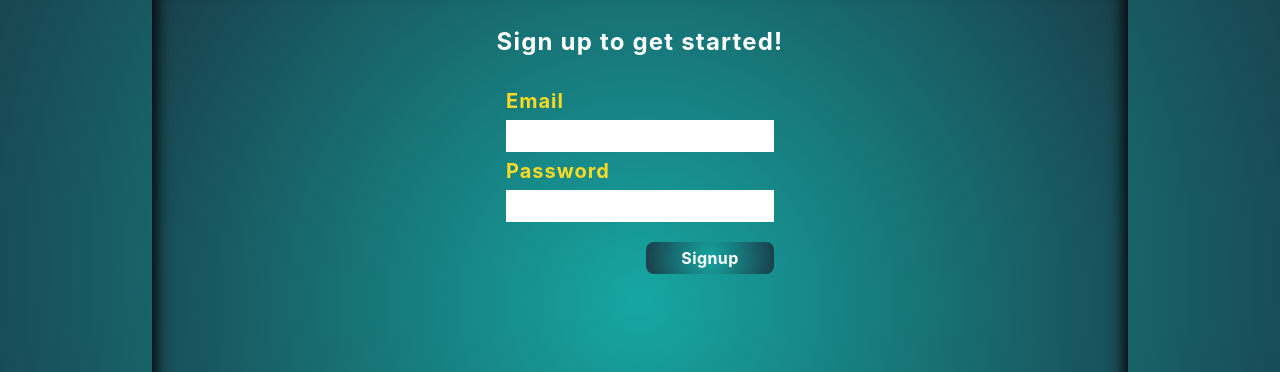
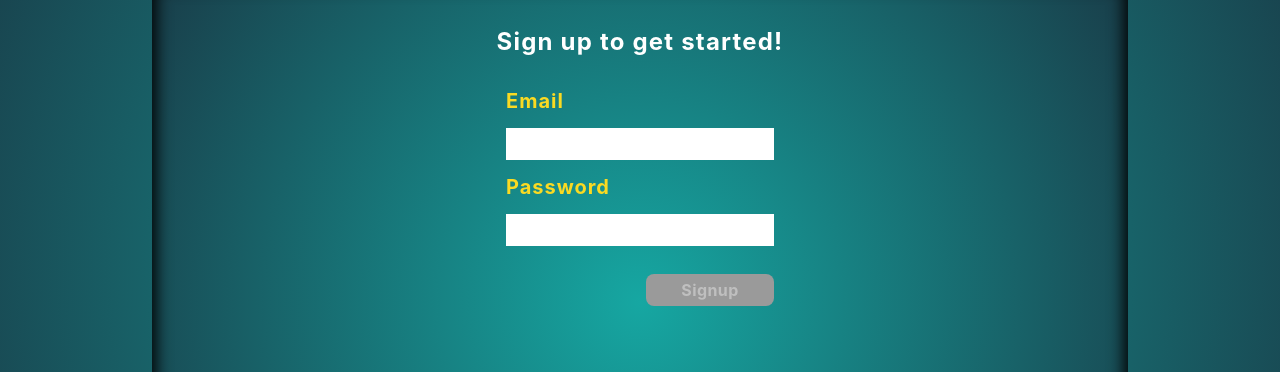
Before and after one commit to Da-Colon/whos-next-app, a React (Create React App) app: page /signup in a window 1280 px wide. Shown: the part 138-510 px from the top of the page. Built offline with nearby package versions, Linux system fonts and the light colour scheme.

Commit message:
connected sign up form to server

```diff
--- a/src/components/pages/login/LoginForm.js
+++ b/src/components/pages/login/LoginForm.js
@@ -6,7 +6,7 @@ import Label from '../../layout/Label'
 const LoginForm = ({values, errors, handleSubmit, handleChange}) => {
   const buttonDisabled = () => (!values.email || !values.password || errors.length === 0) === true
   return (
-    <form className="p-4 flex flex-col gap-3" onSubmit={handleSubmit}>
+    <form className="p-4 flex flex-col gap-2" onSubmit={handleSubmit}>
       <Label text="Email" htmlFor="email" />
       <Input variant="text" type="email" name="email" id="email" onChange={handleChange} value={values.email} />
       <Label text="Password" htmlFor="password"  />
--- a/src/components/pages/signup/SignupForm.js
+++ b/src/components/pages/signup/SignupForm.js
@@ -4,14 +4,15 @@ import Input from '../../layout/Input'
 import Label from '../../layout/Label'
 
 const SignupForm = ({values, errors, handleSubmit, handleChange}) => {
+  const buttonDisabled = () => (!values.email || !values.password || errors.length === 0) === true
   return (
-    <form className="p-4 flex flex-col">
+    <form className="p-4 flex flex-col gap-2" onSubmit={handleSubmit}>
       <Label text="Email" htmlFor="email" />
       <Input type="email" variant="text" name="email" id="email" onChange={handleChange} value={values.email} />
       <Label text="Password" htmlFor="password"  />
       <Input type="password" variant="text" name="password" id="password" onChange={handleChange} value={values.password}/>
       <div className="text-right mt-4">
-        <Button label="Signup" variant="form" />
+        <Button type="submit" label="Signup" variant="form" isDisabled={buttonDisabled()}/>
       </div>
     </form>
   )
--- a/src/components/pages/signup/index.js
+++ b/src/components/pages/signup/index.js
@@ -1,16 +1,26 @@
 import React from 'react'
+import { useHistory } from 'react-router-dom'
 import { signupInitialValues } from '../../../constants/initialValues'
 import { signupValidationSchema } from '../../../constants/validationSchemas'
+import { useUserData } from '../../../context/UserContext'
 import FormikContainer from '../../../services/FormikContainer'
 import Container from '../../layout/Container'
 import Heading from '../../layout/Heading'
 import SignupForm from './SignupForm'
 
 const SignupPage = () => {
+  const { userSignup } = useUserData()
+  const history = useHistory()
+  const handleSubmit = async (values) => {
+    const success = await userSignup(values)
+    if(success) {
+      history.push('/login')
+    }
+  }
   return (
     <Container>
       <Heading variant="one" label="Sign up to get started!" />
-      <FormikContainer handleSubmit={() => null} initialValues={signupInitialValues} validationSchema={signupValidationSchema} >
+      <FormikContainer handleSubmit={(values) => handleSubmit(values)} initialValues={signupInitialValues} validationSchema={signupValidationSchema} >
         {({values, errors, handleSubmit, handleChange}) => (
           <SignupForm values={values} errors={errors} handleSubmit={handleSubmit} handleChange={handleChange} />
         )}
--- a/src/context/UserContext/index.js
+++ b/src/context/UserContext/index.js
@@ -8,11 +8,11 @@ const createDataRoot = () => {
   const Provider = context.Provider
 
   return ({ children }) => {
-    const { user, loggedIn, error, userSignin, userLogout, clearError } = useAccountManagement(null)
+    const { user, loggedIn, error, userSignin, userSignup, userLogout, clearError } = useAccountManagement()
 
     const dataContext = {
       user, loggedIn, error,
-      userSignin, userLogout, clearError
+      userSignin, userSignup, userLogout, clearError
     }
 
     return <Provider value={dataContext}>{children}</Provider>
--- a/src/context/UserContext/useAccountManagement.js
+++ b/src/context/UserContext/useAccountManagement.js
@@ -23,13 +23,24 @@ const useAccountManagement = () => {
 
   }
 
+  const userSignup = async (values) => {
+    try {
+      const userResponse = await request('users/', 'POST', values)
+      if(userResponse.message === 'User has been registered') {
+        return 'success'
+      }
+    } catch (e) {
+      setError('There was an error with the request')
+    }
+  }
+
   const userLogout = async (cookieHandler) => {
     setUser(null)
     setLoggedIn(false)
     cookieHandler()
   }
 
-  return {user, loggedIn, error, userSignin, userLogout, clearError}
+  return {user, loggedIn, error, userSignin, userSignup, userLogout, clearError}
 }
 
 export { useAccountManagement }
```
